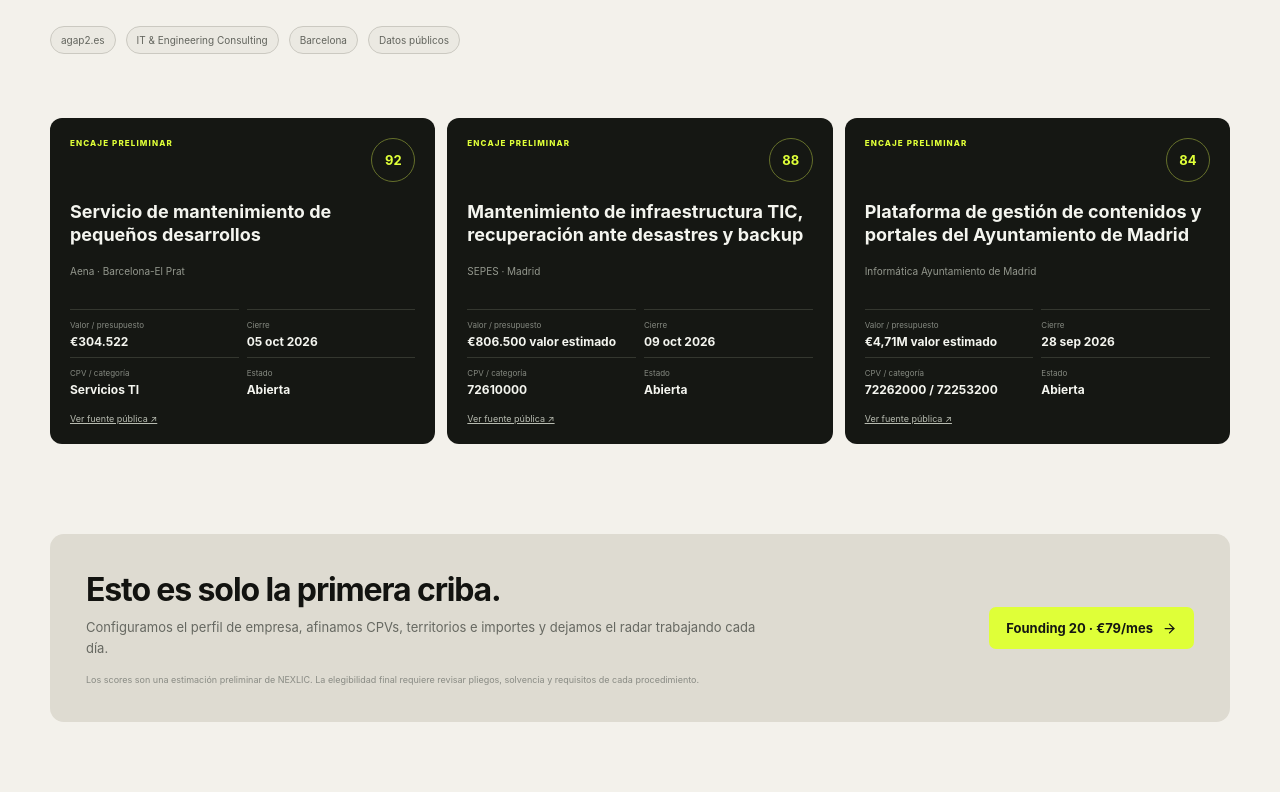
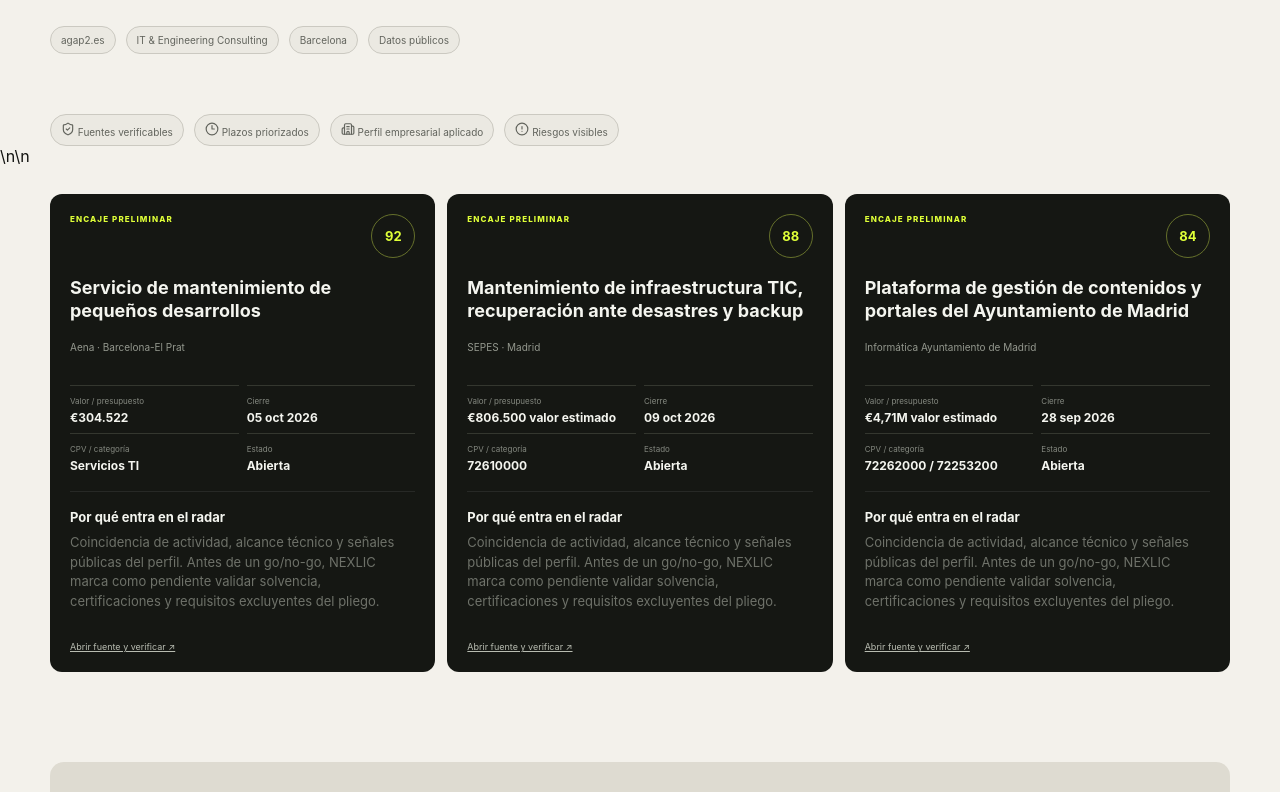
Before and after one commit to christian-cangussu/radar-mvp, a Next.js app: page /demo/agap2 in a window 1280 px wide. Shown: the part 508-1300 px from the top of the page. Built offline with nearby package versions, Linux system fonts and the light colour scheme.

Commit message:
product: upgrade customer preview decision experience

```diff
--- a/app/demo/company-demo.tsx
+++ b/app/demo/company-demo.tsx
@@ -1,4 +1,4 @@
-import { ArrowRight, Crosshair } from "lucide-react";
+import { ArrowRight, Crosshair, ShieldCheck, Clock3, Building2, CircleAlert } from "lucide-react";
 
 type Opportunity = {
   score: number;
@@ -44,7 +44,7 @@
         </div>
       </section>
 
-      <section className="shell demoGrid">
+      <section className="shell" style={{marginTop: 18}}><div className="demoMeta"><span className="demoChip"><ShieldCheck size={14}/> Fuentes verificables</span><span className="demoChip"><Clock3 size={14}/> Plazos priorizados</span><span className="demoChip"><Building2 size={14}/> Perfil empresarial aplicado</span><span className="demoChip"><CircleAlert size={14}/> Riesgos visibles</span></div></section>\n\n      <section className="shell demoGrid">
         {opportunities.map((op) => (
           <article className="demoOpp" key={op.title}>
             <div className="demoOppTop">
@@ -59,7 +59,7 @@
               <div><span>CPV / categoría</span><strong>{op.cpv}</strong></div>
               <div><span>Estado</span><strong>Abierta</strong></div>
             </div>
-            <a className="demoSource" href={op.source} target="_blank" rel="noreferrer">Ver fuente pública ↗</a>
+            <div style={{marginTop:18,padding:"14px 0",borderTop:"1px solid rgba(255,255,255,.08)"}}><strong style={{fontSize:13}}>Por qué entra en el radar</strong><p style={{margin:"7px 0 0",fontSize:13,opacity:.7}}>Coincidencia de actividad, alcance técnico y señales públicas del perfil. Antes de un go/no-go, NEXLIC marca como pendiente validar solvencia, certificaciones y requisitos excluyentes del pliego.</p></div><a className="demoSource" href={op.source} target="_blank" rel="noreferrer">Abrir fuente y verificar ↗</a>
           </article>
         ))}
       </section>
@@ -67,7 +67,7 @@
       <section className="shell demoCta">
         <div>
           <h3>Esto es solo la primera criba.</h3>
-          <p>Configuramos el perfil de empresa, afinamos CPVs, territorios e importes y dejamos el radar trabajando cada día.</p>
+          <p>Configuramos el perfil real de la empresa y el radar trabaja cada día: detecta, prioriza, explica el encaje y mantiene visibles los puntos que requieren revisión humana.</p>
           <div className="demoDisclaimer">Los scores son una estimación preliminar de NEXLIC. La elegibilidad final requiere revisar pliegos, solvencia y requisitos de cada procedimiento.</div>
         </div>
         <div className="demoCtaRight">
```
